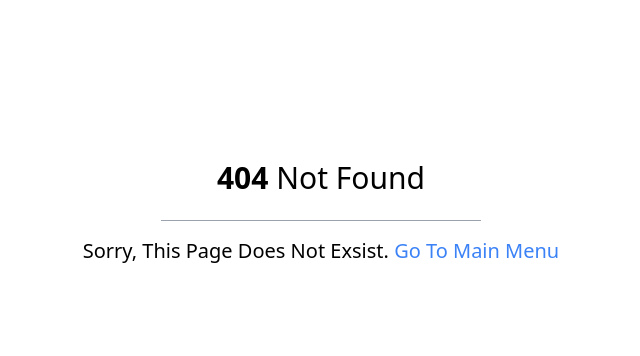
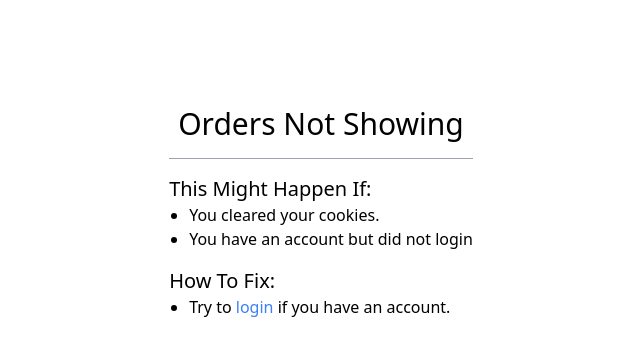
Before and after one commit to NaveWeksler/Menus, a Next.js app: page /info/no-orders in a window 1280 px wide. Before the commit this address had no page. Shown: the top 356 px of the page, without its empty margins (319-959 px from the left). Built offline with nearby package versions, Linux system fonts and the light colour scheme.

Commit message:
fixed bugs in 404, 500, no-orders

```diff
--- a/pages/404.tsx
+++ b/pages/404.tsx
@@ -6,7 +6,7 @@ const PageNotFound = () => (
             <strong>404</strong> Not Found
         </h2>
 
-        <hr className='border-r border-gray-400 w-80 max-w-[90%] mt-6 mb-4' />
+        <div className='max-w-[min(90%,50rem)] mt-4 pt-4 border-t border-gray-400'>
             <span className='text-xl font-light'>
                 Sorry, This Page Does Not Exsist.{' '}
                 <Link href='/'>
@@ -14,6 +14,7 @@ const PageNotFound = () => (
                 </Link>
             </span>
         </div>
+    </div>
 );
 
 export default PageNotFound;
--- a/pages/500.tsx
+++ b/pages/500.tsx
@@ -1,12 +1,12 @@
 import Link from 'next/link';
 
 const ServerError = () => (
-    <div className='h-screen p-2 pb-[30%] flex flex-col justify-center items-center overflow-x-hidden'>
+    <div className='h-screen p-2 pb-[30%] flex flex-col justify-center items-center'>
         <h2 className='text-3xl font-medium'>
             <strong>500</strong> Internal Server Error
         </h2>
 
-        <hr className='border-r border-gray-400 w-80 mt-6 mb-4' />
+        <div className='max-w-[min(90%,50rem)] mt-4 pt-4 border-t border-gray-400'>
             <span className='text-xl font-light'>
                 Sorry, There is an Error in The Server. Please Try Again Later.{' '}
                 <Link href='/'>
@@ -14,6 +14,7 @@ const ServerError = () => (
                 </Link>
             </span>
         </div>
+    </div>
 );
 
 export default ServerError;
--- /dev/null
+++ b/pages/info/no-orders.tsx
@@ -0,0 +1,33 @@
+import Link from 'next/link';
+
+const noOrders = () => (
+    <div className='h-screen p-2 pb-[30%] flex flex-col justify-center items-center'>
+        <h2 className='text-3xl font-medium'>Orders Not Showing</h2>
+
+        <div className='max-w-[min(90%,50rem)] mt-4 pt-4 border-t border-gray-400'>
+            <span className='font-light text-xl'>This Might Happen If:</span>
+            <ul className='list-disc pl-5'>
+                <li>You cleared your cookies.</li>
+                <li>You have an account but did not login</li>
+            </ul>
+
+            <div className='mt-4'>
+                <span className='font-light text-xl'>How To Fix:</span>
+            </div>
+
+            <ul className='list-disc pl-5'>
+                <li>
+                    Try to{' '}
+                    <Link href='/auth/login'>
+                        <a className='hover:underline text-blue-500 text-center'>
+                            login
+                        </a>
+                    </Link>{' '}
+                    if you have an account.
+                </li>
+            </ul>
+        </div>
+    </div>
+);
+
+export default noOrders;
--- a/pages/info/noOrders.tsx
+++ /dev/null
@@ -1,28 +0,0 @@
-import Link from 'next/link';
-
-const noOrders = () => (
-    <div className='w-full h-full mx-4 my-2'>
-        <h1 className='font-medium text-xl w-full text-center'>
-            Orders Not Showing
-        </h1>
-        <span className='font-light text-xl'>This Might Happen When:</span>
-        <ul className='list-disc pl-5'>
-            <li>You Cleared Your Cookies.</li>
-            <li>You Have an Account But Did Not Login</li>
-        </ul>
-        <span className='font-light text-xl'>How To Fix:</span>
-        <ul className='list-disc pl-5'>
-            <li>
-                Try to{' '}
-                <Link href='/login'>
-                    <a className='hover:underline text-blue-600 text-center'>
-                        Login
-                    </a>
-                </Link>{' '}
-                if You Have an Account
-            </li>
-        </ul>
-    </div>
-);
-
-export default noOrders;
```
Lines whose indentation alone changed are shown as unchanged.
